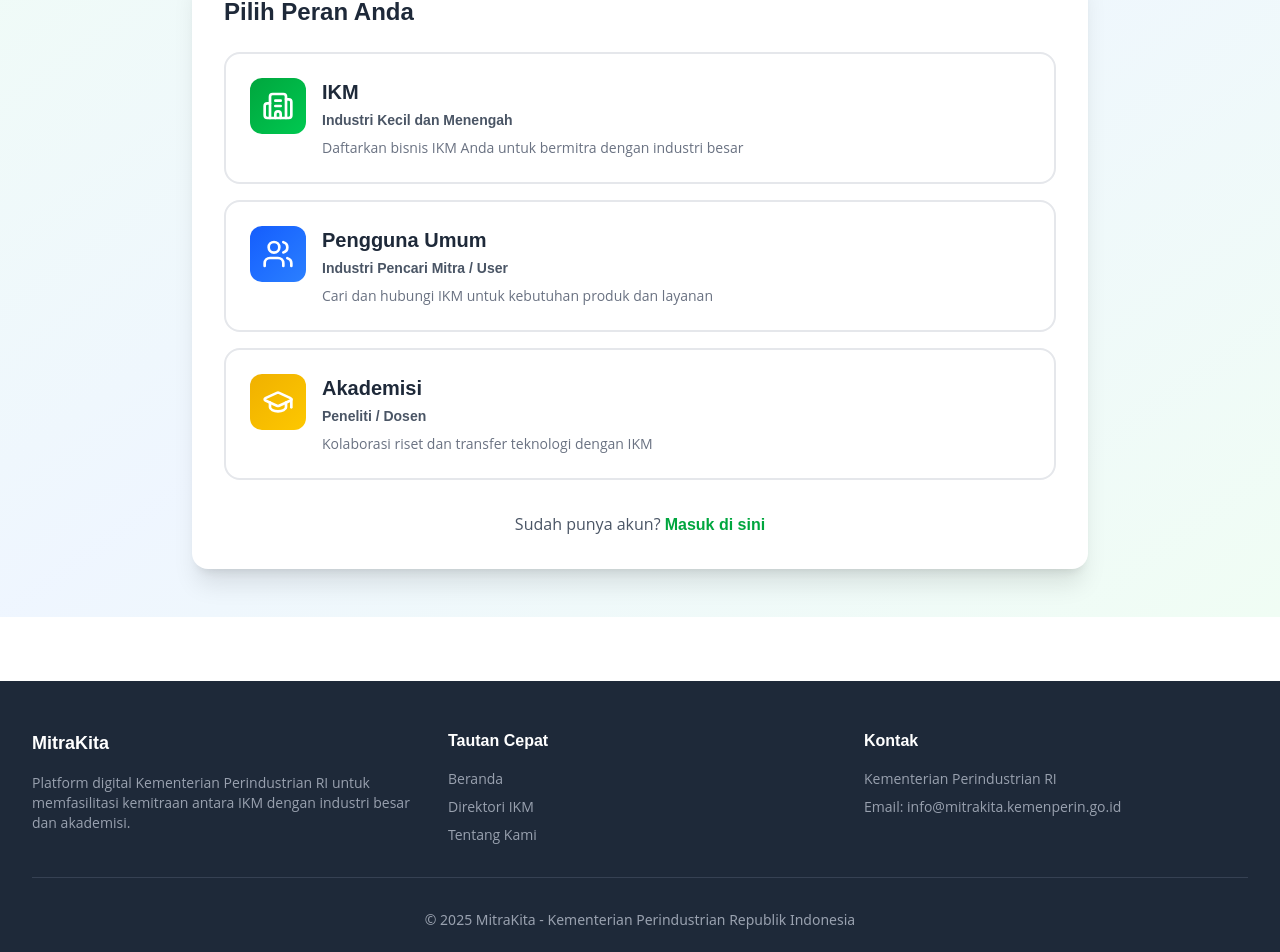
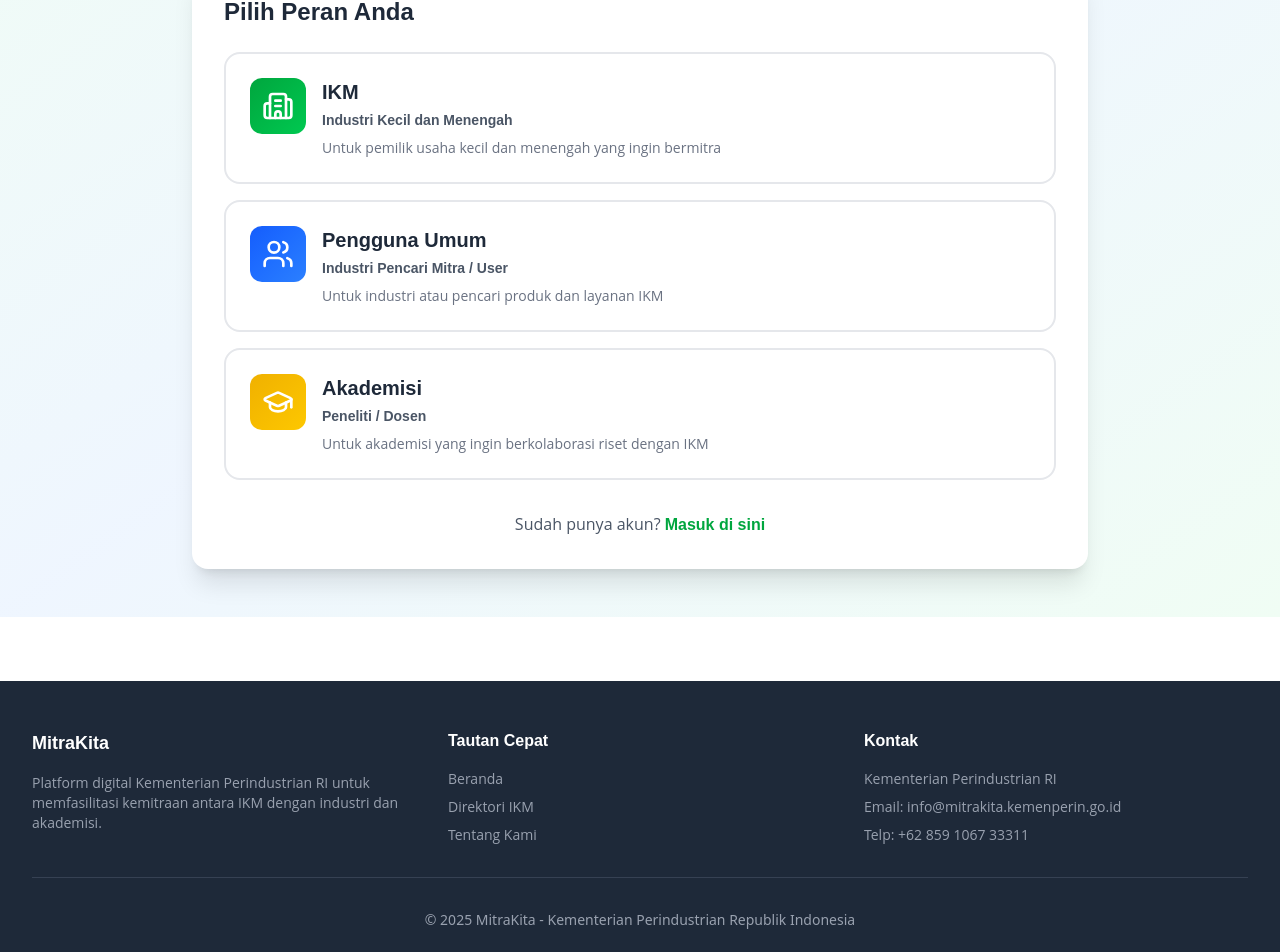
Before and after one commit to agungardneham/mitrakita, a React (Vite) app: page /register in a window 1280 px wide. Shown: the part 360-1312 px from the top of the page. Built offline with nearby package versions, Linux system fonts and the light colour scheme; no server answers.

Commit message:
minor fix

```diff
--- a/src/components/Footer.jsx
+++ b/src/components/Footer.jsx
@@ -18,7 +18,7 @@ const Footer = () => {
               style={{ fontFamily: "Open Sans, sans-serif" }}
             >
               Platform digital Kementerian Perindustrian RI untuk memfasilitasi
-              kemitraan antara IKM dengan industri besar dan akademisi.
+              kemitraan antara IKM dengan industri dan akademisi.
             </p>
           </div>
           <div>
@@ -57,10 +57,16 @@ const Footer = () => {
               Kementerian Perindustrian RI
             </p>
             <p
+              className="text-gray-400 text-sm mb-2"
+              style={{ fontFamily: "Open Sans, sans-serif" }}
+            >
+              Email: info@mitrakita.kemenperin.go.id
+            </p>
+            <p
               className="text-gray-400 text-sm"
               style={{ fontFamily: "Open Sans, sans-serif" }}
             >
-              Email: info@mitrakita.kemenperin.go.id
+              Telp: +62 859 1067 33311
             </p>
           </div>
         </div>
--- a/src/components/Navbar.jsx
+++ b/src/components/Navbar.jsx
@@ -87,7 +87,7 @@ const Navbar = ({ onNavigate }) => {
                 className="text-gray-700 hover:text-green-600 transition font-medium"
                 style={{ fontFamily: "Montserrat, sans-serif" }}
               >
-                Direktori Industri
+                Direktori Pengguna
               </Link>
             )}
             <Link
@@ -183,7 +183,7 @@ const Navbar = ({ onNavigate }) => {
                 onClick={() => setMobileMenuOpen(false)}
                 className="block w-full text-left px-4 py-2 text-gray-700 hover:bg-green-50 rounded-xl transition"
               >
-                Direktori Industri
+                Direktori Pengguna
               </Link>
             )}
             <Link
--- a/src/pages/LoginPage.jsx
+++ b/src/pages/LoginPage.jsx
@@ -356,23 +356,6 @@ const LoginPage = ({ setUserRole }) => {
                   </p>
                 </div>
               </form>
-
-              {/* Demo Login Info */}
-              <div className="mt-6 bg-blue-50 border border-blue-200 rounded-xl p-4">
-                <p
-                  className="text-blue-800 text-xs font-semibold mb-2"
-                  style={{ fontFamily: "Montserrat, sans-serif" }}
-                >
-                  💡 Demo Mode
-                </p>
-                <p
-                  className="text-blue-700 text-xs"
-                  style={{ fontFamily: "Open Sans, sans-serif" }}
-                >
-                  Pilih peran dan masukkan email/password apa saja untuk mencoba
-                  dashboard
-                </p>
-              </div>
             </div>
           </div>
 
--- a/src/pages/RegisterPage.jsx
+++ b/src/pages/RegisterPage.jsx
@@ -73,8 +73,7 @@ const RegisterPage = () => {
       subtitle: "Industri Kecil dan Menengah",
       icon: <Building2 className="w-8 h-8" />,
       gradient: "from-green-600 to-green-500",
-      description:
-        "Daftarkan bisnis IKM Anda untuk bermitra dengan industri besar",
+      description: "Untuk pemilik usaha kecil dan menengah yang ingin bermitra",
     },
     {
       id: "user",
@@ -82,7 +81,7 @@ const RegisterPage = () => {
       subtitle: "Industri Pencari Mitra / User",
       icon: <Users className="w-8 h-8" />,
       gradient: "from-blue-600 to-blue-500",
-      description: "Cari dan hubungi IKM untuk kebutuhan produk dan layanan",
+      description: "Untuk industri atau pencari produk dan layanan IKM",
     },
     {
       id: "academician",
@@ -90,7 +89,7 @@ const RegisterPage = () => {
       subtitle: "Peneliti / Dosen",
       icon: <GraduationCap className="w-8 h-8" />,
       gradient: "from-yellow-500 to-yellow-400",
-      description: "Kolaborasi riset dan transfer teknologi dengan IKM",
+      description: "Untuk akademisi yang ingin berkolaborasi riset dengan IKM",
     },
   ];
 
--- a/src/pages/UserDirectoryPage.jsx
+++ b/src/pages/UserDirectoryPage.jsx
@@ -220,7 +220,7 @@ const UserDirectoryPage = () => {
               className="text-4xl md:text-5xl font-bold mb-4 text-center"
               style={{ fontFamily: "Poppins, sans-serif" }}
             >
-              Direktori Industri
+              Direktori Pengguna Umum
             </h1>
             <p
               className="text-xl text-center text-blue-50 mb-8"
```
